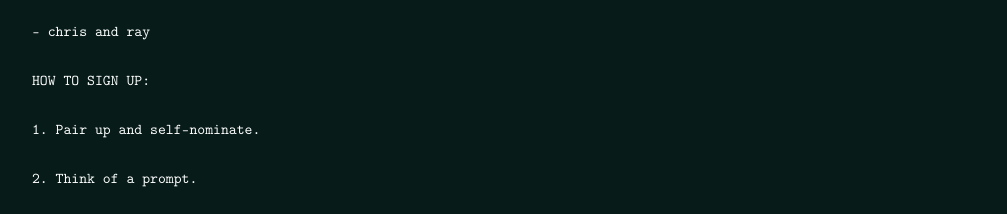
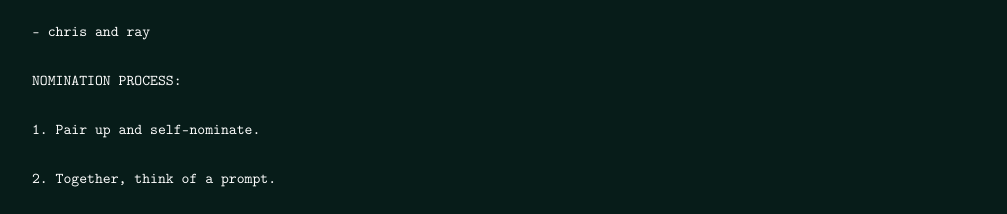
Before and after one commit to lange-lange/justvibes, a website: page index.html in a window 1280 px wide. Shown: the part 1646-1860 px from the top of the page, without its empty margins (128-1135 px from the left). Drawn offline with Linux system fonts and the light colour scheme; a web font is replaced by a local one.

Commit message:
Update index.html

```diff
--- a/index.html
+++ b/index.html
@@ -255,11 +255,10 @@ No, just vibes.</p>
 — chris and ray
 </p>
 
-<p>HOW TO SIGN UP:</p>
+<p>NOMINATION PROCESS:</p>
 <p>1. Pair up and self-nominate.</p>
-<p>2. Think of a prompt.</p>
+<p>2. Together, think of a prompt.</p>
 <p>3. Send a unique background GIF or image (image size: 666px x 580px) to be placed within the above frame to: chris.lange@vcfa.edu</p>
-
         <hr>
 </div>
 
```
